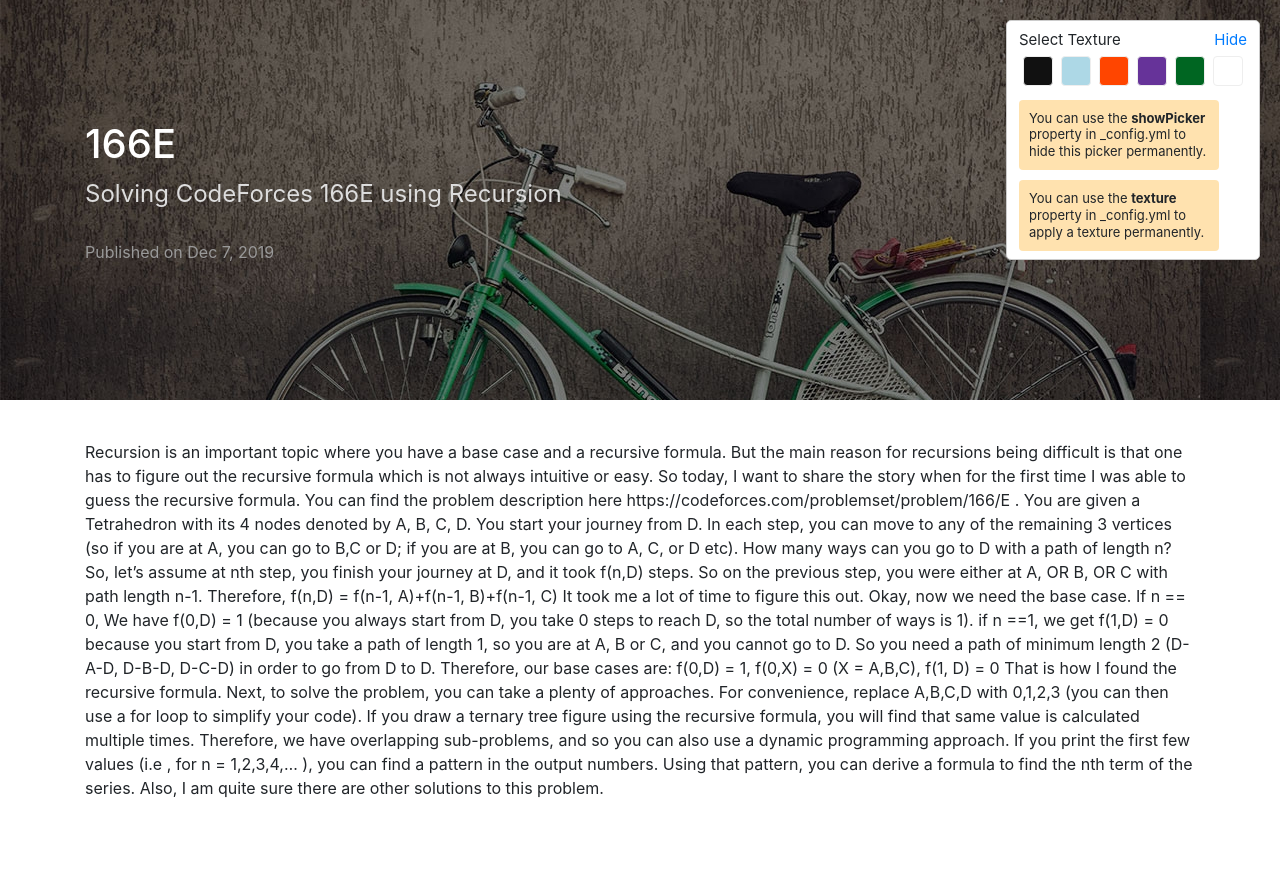
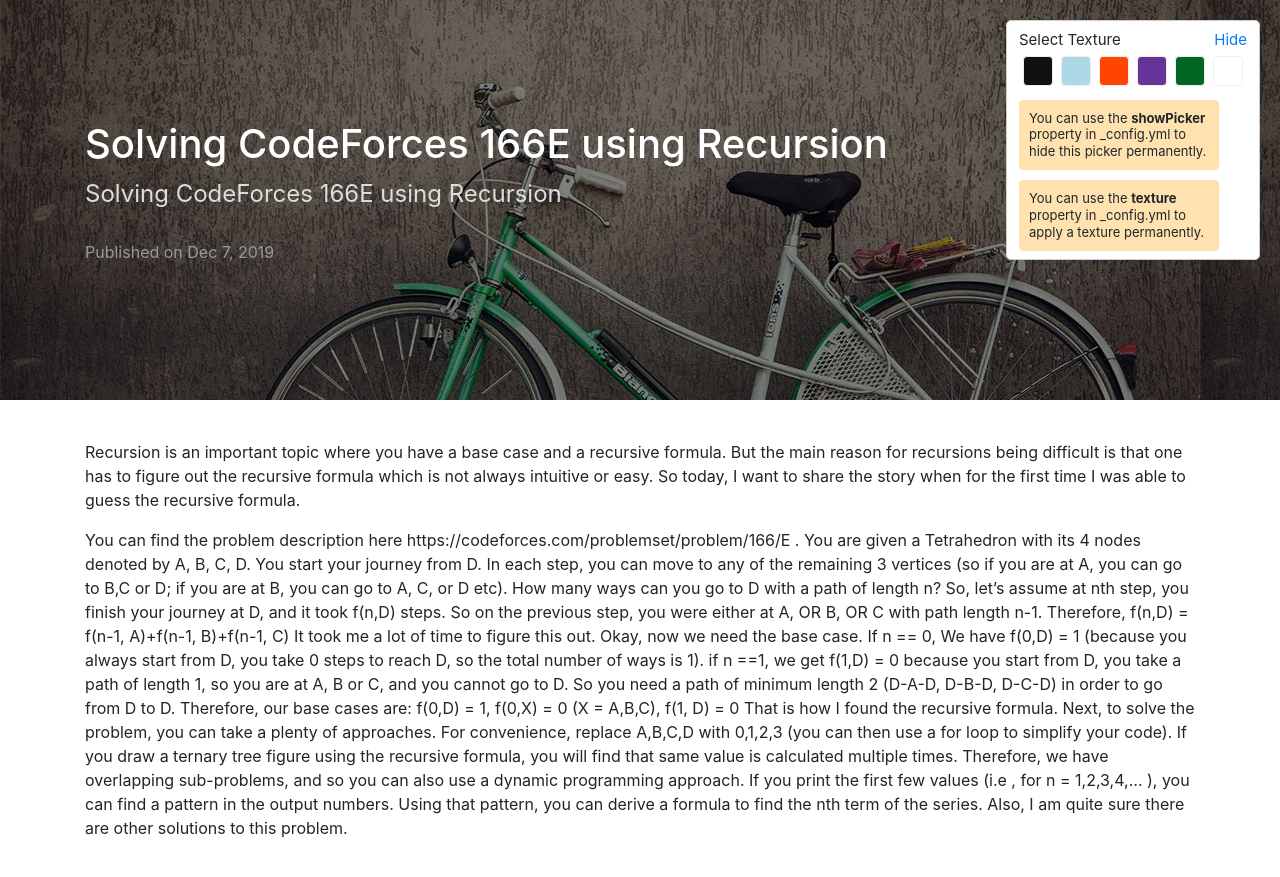
Before and after one commit to fahimfarhan/blog, a Jekyll site: the page built from _posts/2019-12-07-codeforces-166E.md, in a window 1280 px wide. Shown: the top 877 px of the page. Built offline with Jekyll 4.4.1, drawn with Linux system fonts in a browser that asks for light colours; comment, search, counter and statistics services are not loaded.

Commit message:
FC auto-commit

```diff
--- a/_posts/2019-12-07-codeforces-166E.md
+++ b/_posts/2019-12-07-codeforces-166E.md
@@ -1,11 +1,13 @@
 ---
 layout: post
-title:  "166E"
+title:  "Solving CodeForces 166E using Recursion"
 description: Solving CodeForces 166E using Recursion
 date:   2019-12-07 21:03:36 +0600
 categories:
 ---
 Recursion is an important topic where you have a base case and a recursive formula. But the main reason for recursions being difficult is that one has to figure out the recursive formula which is not always intuitive or easy. So today, I want to share the story when for the first time I was able to guess the recursive formula.
+
+
 You can find the problem description here https://codeforces.com/problemset/problem/166/E . You are given a Tetrahedron with its 4 nodes denoted by A, B, C, D. You start your journey from D. In each step, you can move to any of the remaining 3 vertices (so if you are at A, you can go to B,C or D; if you are at B, you can go to A, C, or D etc). How many ways can you go to D with a path of length n?
 So, let's assume at nth step, you finish your journey at D, and it took f(n,D) steps. So on the previous step, you were either at A, OR B, OR C with path length n-1.
 Therefore,
```
Also changed, not shown: _posts/2019-12-07-android-library-github-package.md (+2 -0 lines).
